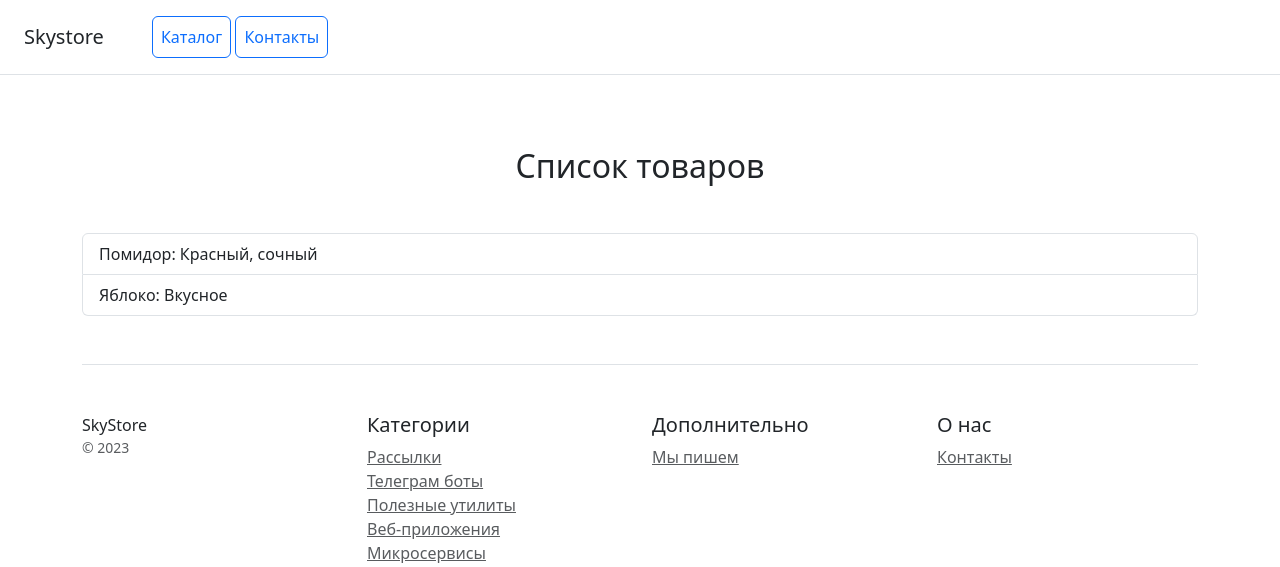
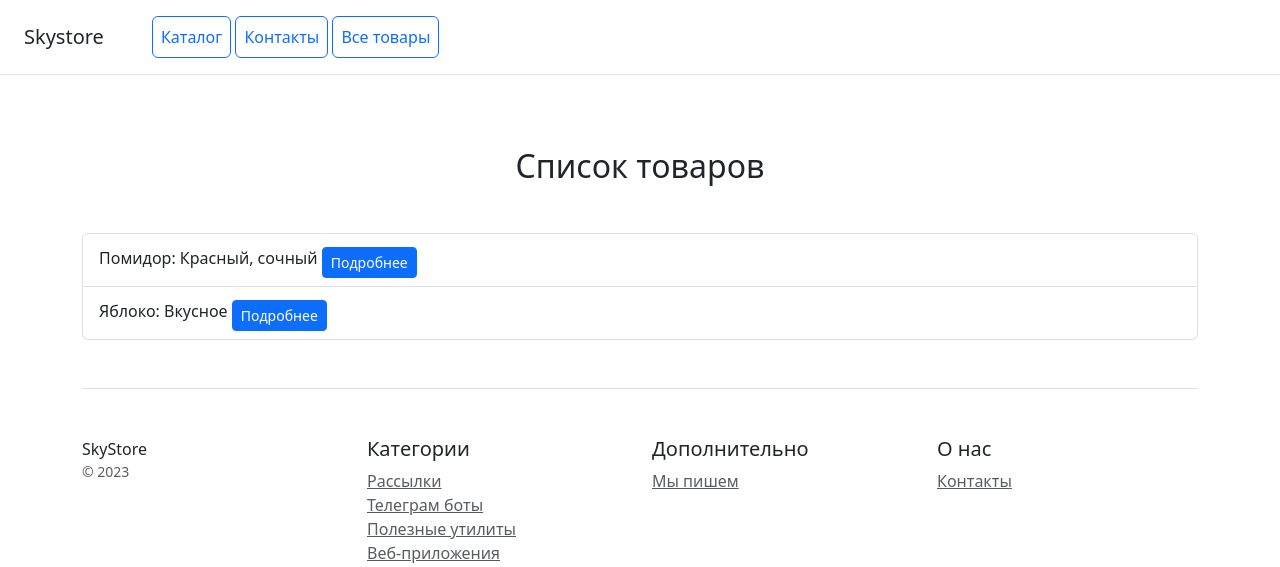
Before and after one commit to KolDaria/PJ_Django, a Django app: page /product_list/ in a window 1280 px wide. Shown: the top 567 px of the page. Run offline with Django 5.2, Linux system fonts and the light colour scheme; data comes from the database, SQL or seed files in the repository.

Commit message:
Реализована возможность перехода на детальный продукт из списка и обратно

```diff
--- a/catalog/templates/header.html
+++ b/catalog/templates/header.html
@@ -4,6 +4,7 @@
     <nav class="ms-5">
         <a class="p-2 btn btn-outline-primary" href="/">Каталог</a>
         <a class="p-2 btn btn-outline-primary" href="/contacts/">Контакты</a>
+        <a class="p-2 btn btn-outline-primary" href="/product_list/">Все товары</a>
     </nav>
 </div>
 </header>
--- a/catalog/templates/products_list.html
+++ b/catalog/templates/products_list.html
@@ -13,6 +13,8 @@
             <img src="{{ product.image.url }}" alt="{{ product.name }}" width="100">
         {% endif %}
             {{ product.name }}: {{product.description|truncatechars:100}}
+
+            <a href="{% url 'catalog:product_detail' product_id=product.pk %}" class="btn btn-primary btn-sm" style="margin-top: 5px;">Подробнее</a>
         </li>
         {% endfor %}
     </ul>
--- a/catalog/urls.py
+++ b/catalog/urls.py
@@ -8,8 +8,8 @@ from catalog.views import contact_list, contact_view, home_view, product_detail,
 app_name = CatalogConfig.name
 
 urlpatterns = [
+    path('product_list/', product_list, name='product_list'),
     path('product_detail/<int:product_id>', product_detail, name='product_detail'),
-    path('product_list/', product_list, name='product_list'),
     path('', home_view, name='home_view'),
     path('contacts/', contact_list, name='contact_list'),
     path('contact_view/', contact_view, name='contact_view'),
```
